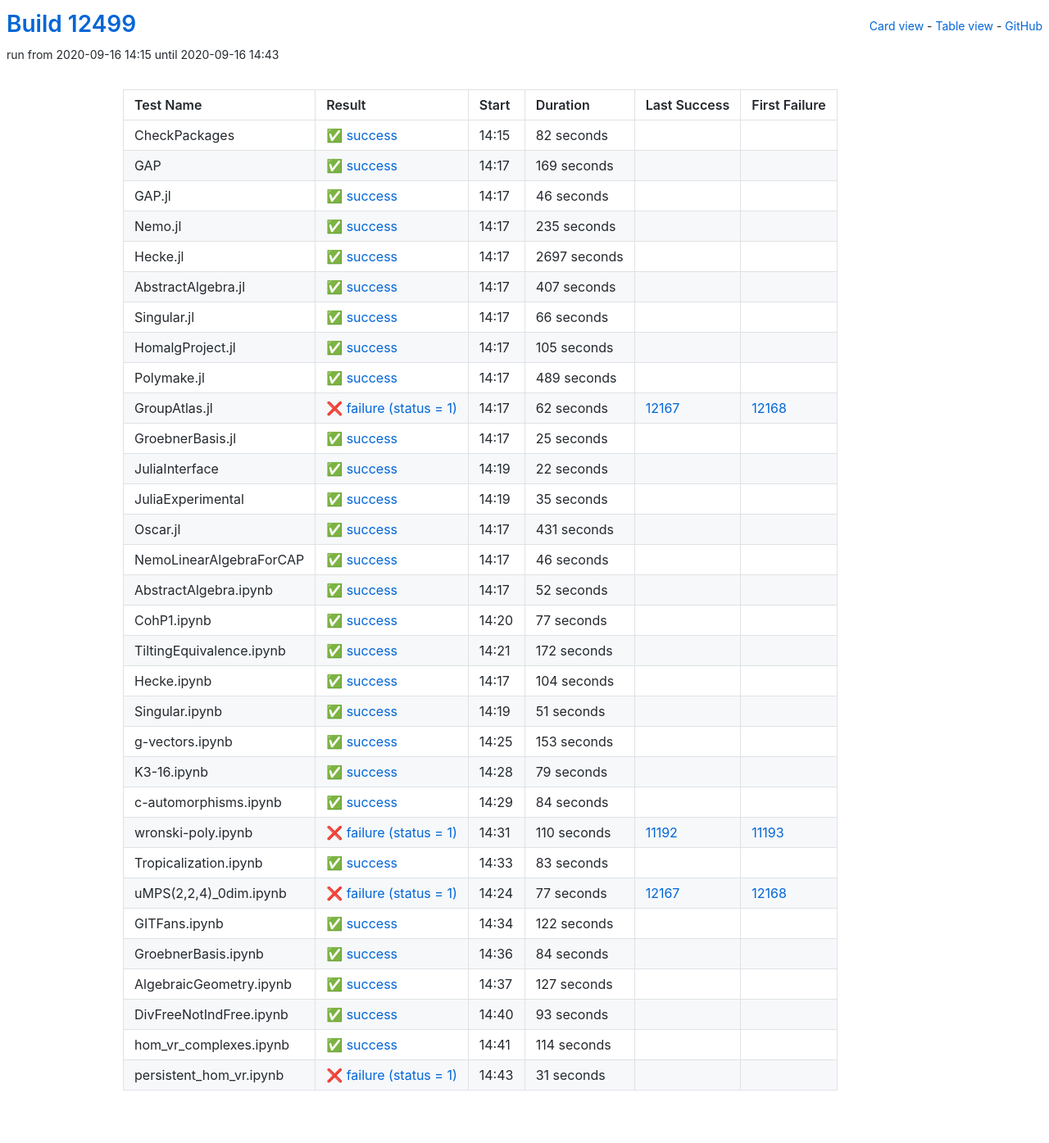
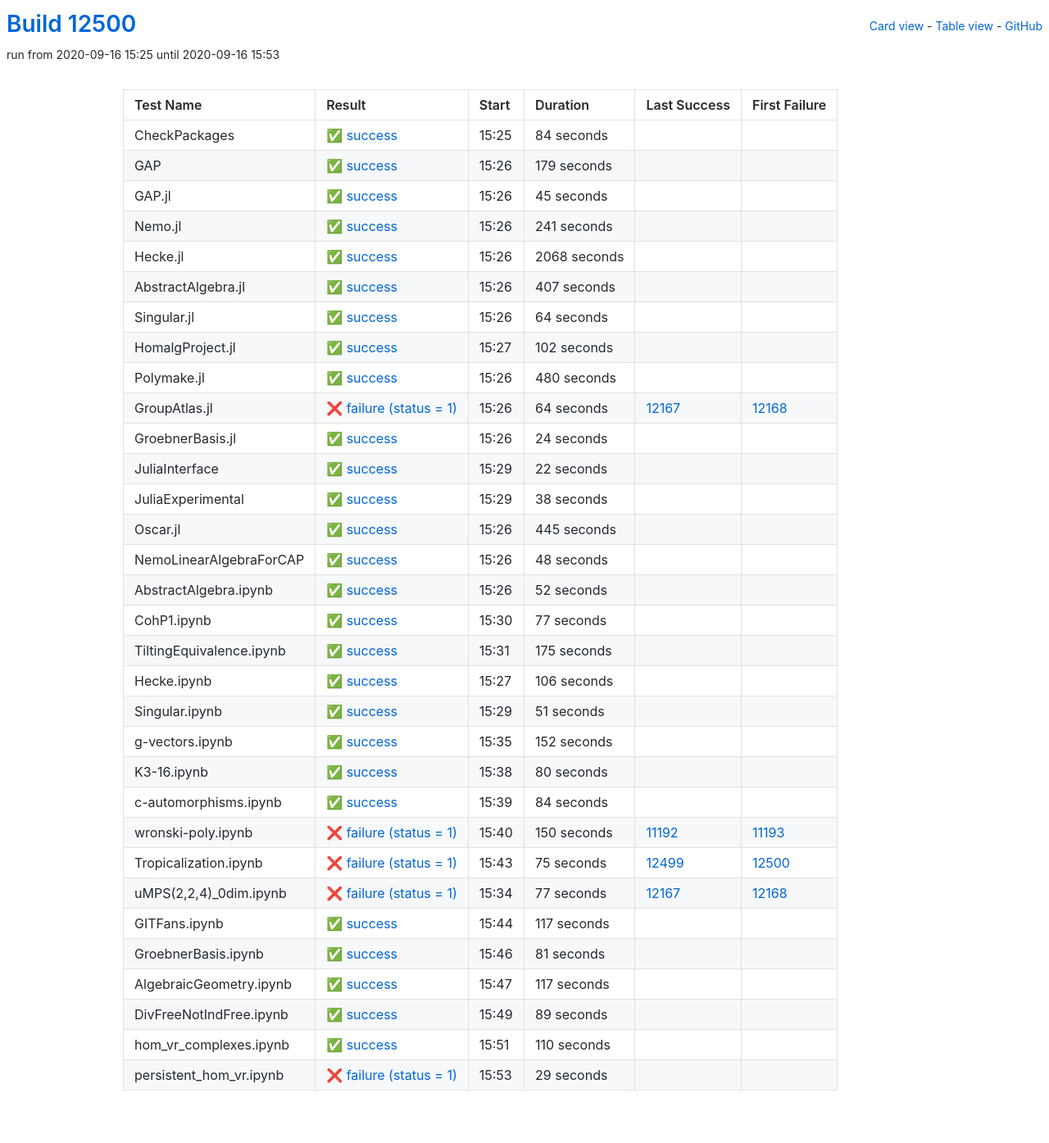
Before and after one commit to oscar-system/oscar-ci-status, a Jekyll site: the page built from table.html, in a window 1280 px wide. Shown: the whole page at 82% size. Built offline with Jekyll 4.4.1, drawn with Linux system fonts in a browser that asks for light colours.

Commit message:
Build #12500

```diff
--- a/_data/ci.yml
+++ b/_data/ci.yml
@@ -1,6 +1,6 @@
 ---
-build: 12499
-build_url: https://oscarci.mathematik.uni-kl.de/job/oscar/12499/
+build: 12500
+build_url: https://oscarci.mathematik.uni-kl.de/job/oscar/12500/
 job: oscar
 organization: oscar-system
 repo: oscar-ci-status
@@ -8,68 +8,68 @@
 tests:
 - name: CheckPackages
   id: checkpackages
-  log: https://oscarci.mathematik.uni-kl.de/job/oscar/12499/artifact/logs/build-12499/CheckPackages.log
-  start: 2020-09-16 14:15
+  log: https://oscarci.mathematik.uni-kl.de/job/oscar/12500/artifact/logs/build-12500/CheckPackages.log
+  start: 2020-09-16 15:25
   success: true
   exitcode: 0
   status: success
-  duration: 82
+  duration: 84
   last_success: false
   last_success_url:
   first_failure: false
   first_failure_url:
 - name: GAP
   id: gap
-  log: https://oscarci.mathematik.uni-kl.de/job/oscar/12499/artifact/logs/build-12499/GAP.log
-  start: 2020-09-16 14:17
+  log: https://oscarci.mathematik.uni-kl.de/job/oscar/12500/artifact/logs/build-12500/GAP.log
+  start: 2020-09-16 15:26
   success: true
   exitcode: 0
   status: success
-  duration: 169
+  duration: 179
   last_success: false
   last_success_url:
   first_failure: false
   first_failure_url:
 - name: GAP.jl
   id: gap-jl
-  log: https://oscarci.mathematik.uni-kl.de/job/oscar/12499/artifact/logs/build-12499/GAP.jl.log
-  start: 2020-09-16 14:17
+  log: https://oscarci.mathematik.uni-kl.de/job/oscar/12500/artifact/logs/build-12500/GAP.jl.log
+  start: 2020-09-16 15:26
   success: true
   exitcode: 0
   status: success
-  duration: 46
+  duration: 45
   last_success: false
   last_success_url:
   first_failure: false
   first_failure_url:
 - name: Nemo.jl
   id: nemo-jl
-  log: https://oscarci.mathematik.uni-kl.de/job/oscar/12499/artifact/logs/build-12499/Nemo.jl.log
-  start: 2020-09-16 14:17
+  log: https://oscarci.mathematik.uni-kl.de/job/oscar/12500/artifact/logs/build-12500/Nemo.jl.log
+  start: 2020-09-16 15:26
   success: true
   exitcode: 0
   status: success
-  duration: 235
+  duration: 241
   last_success: false
   last_success_url:
   first_failure: false
   first_failure_url:
 - name: Hecke.jl
   id: hecke-jl
-  log: https://oscarci.mathematik.uni-kl.de/job/oscar/12499/artifact/logs/build-12499/Hecke.jl.log
-  start: 2020-09-16 14:17
+  log: https://oscarci.mathematik.uni-kl.de/job/oscar/12500/artifact/logs/build-12500/Hecke.jl.log
+  start: 2020-09-16 15:26
   success: true
   exitcode: 0
   status: success
-  duration: 2697
+  duration: 2068
   last_success: false
   last_success_url:
   first_failure: false
   first_failure_url:
 - name: AbstractAlgebra.jl
   id: abstractalgebra-jl
-  log: https://oscarci.mathematik.uni-kl.de/job/oscar/12499/artifact/logs/build-12499/AbstractAlgebra.jl.log
-  start: 2020-09-16 14:17
+  log: https://oscarci.mathematik.uni-kl.de/job/oscar/12500/artifact/logs/build-12500/AbstractAlgebra.jl.log
+  start: 2020-09-16 15:26
   success: true
   exitcode: 0
   status: success
@@ -80,68 +80,68 @@
   first_failure_url:
 - name: Singular.jl
   id: singular-jl
-  log: https://oscarci.mathematik.uni-kl.de/job/oscar/12499/artifact/logs/build-12499/Singular.jl.log
-  start: 2020-09-16 14:17
+  log: https://oscarci.mathematik.uni-kl.de/job/oscar/12500/artifact/logs/build-12500/Singular.jl.log
+  start: 2020-09-16 15:26
   success: true
   exitcode: 0
   status: success
-  duration: 66
+  duration: 64
   last_success: false
   last_success_url:
   first_failure: false
   first_failure_url:
 - name: HomalgProject.jl
   id: homalgproject-jl
-  log: https://oscarci.mathematik.uni-kl.de/job/oscar/12499/artifact/logs/build-12499/HomalgProject.jl.log
-  start: 2020-09-16 14:17
+  log: https://oscarci.mathematik.uni-kl.de/job/oscar/12500/artifact/logs/build-12500/HomalgProject.jl.log
+  start: 2020-09-16 15:27
   success: true
   exitcode: 0
   status: success
-  duration: 105
+  duration: 102
   last_success: false
   last_success_url:
   first_failure: false
   first_failure_url:
 - name: Polymake.jl
   id: polymake-jl
-  log: https://oscarci.mathematik.uni-kl.de/job/oscar/12499/artifact/logs/build-12499/Polymake.jl.log
-  start: 2020-09-16 14:17
+  log: https://oscarci.mathematik.uni-kl.de/job/oscar/12500/artifact/logs/build-12500/Polymake.jl.log
+  start: 2020-09-16 15:26
   success: true
   exitcode: 0
   status: success
-  duration: 489
+  duration: 480
   last_success: false
   last_success_url:
   first_failure: false
   first_failure_url:
 - name: GroupAtlas.jl
   id: groupatlas-jl
-  log: https://oscarci.mathematik.uni-kl.de/job/oscar/12499/artifact/logs/build-12499/GroupAtlas.jl.log
-  start: 2020-09-16 14:17
+  log: https://oscarci.mathematik.uni-kl.de/job/oscar/12500/artifact/logs/build-12500/GroupAtlas.jl.log
+  start: 2020-09-16 15:26
   success: false
   exitcode: 1
   status: failure
-  duration: 62
+  duration: 64
   last_success: 12167
   last_success_url: https://oscarci.mathematik.uni-kl.de/job/oscar/12167/
   first_failure: 12168
   first_failure_url: https://oscarci.mathematik.uni-kl.de/job/oscar/12168/
 - name: GroebnerBasis.jl
   id: groebnerbasis-jl
-  log: https://oscarci.mathematik.uni-kl.de/job/oscar/12499/artifact/logs/build-12499/GroebnerBasis.jl.log
-  start: 2020-09-16 14:17
+  log: https://oscarci.mathematik.uni-kl.de/job/oscar/12500/artifact/logs/build-12500/GroebnerBasis.jl.log
+  start: 2020-09-16 15:26
   success: true
   exitcode: 0
   status: success
-  duration: 25
+  duration: 24
   last_success: false
   last_success_url:
   first_failure: false
   first_failure_url:
 - name: JuliaInterface
   id: juliainterface
-  log: https://oscarci.mathematik.uni-kl.de/job/oscar/12499/artifact/logs/build-12499/JuliaInterface.log
-  start: 2020-09-16 14:19
+  log: https://oscarci.mathematik.uni-kl.de/job/oscar/12500/artifact/logs/build-12500/JuliaInterface.log
+  start: 2020-09-16 15:29
   success: true
   exitcode: 0
   status: success
@@ -152,44 +152,44 @@
   first_failure_url:
 - name: JuliaExperimental
   id: juliaexperimental
-  log: https://oscarci.mathematik.uni-kl.de/job/oscar/12499/artifact/logs/build-12499/JuliaExperimental.log
-  start: 2020-09-16 14:19
+  log: https://oscarci.mathematik.uni-kl.de/job/oscar/12500/artifact/logs/build-12500/JuliaExperimental.log
+  start: 2020-09-16 15:29
   success: true
   exitcode: 0
   status: success
-  duration: 35
+  duration: 38
   last_success: false
   last_success_url:
   first_failure: false
   first_failure_url:
 - name: Oscar.jl
   id: oscar-jl
-  log: https://oscarci.mathematik.uni-kl.de/job/oscar/12499/artifact/logs/build-12499/Oscar.jl.log
-  start: 2020-09-16 14:17
+  log: https://oscarci.mathematik.uni-kl.de/job/oscar/12500/artifact/logs/build-12500/Oscar.jl.log
+  start: 2020-09-16 15:26
   success: true
   exitcode: 0
   status: success
-  duration: 431
+  duration: 445
   last_success: false
   last_success_url:
   first_failure: false
   first_failure_url:
 - name: NemoLinearAlgebraForCAP
   id: nemolinearalgebraforcap
-  log: https://oscarci.mathematik.uni-kl.de/job/oscar/12499/artifact/logs/build-12499/NemoLinearAlgebraForCAP.log
-  start: 2020-09-16 14:17
+  log: https://oscarci.mathematik.uni-kl.de/job/oscar/12500/artifact/logs/build-12500/NemoLinearAlgebraForCAP.log
+  start: 2020-09-16 15:26
   success: true
   exitcode: 0
   status: success
-  duration: 46
+  duration: 48
   last_success: false
   last_success_url:
   first_failure: false
   first_failure_url:
 - name: AbstractAlgebra.ipynb
   id: abstractalgebra-ipynb
-  log: https://oscarci.mathematik.uni-kl.de/job/oscar/12499/artifact/logs/build-12499/AbstractAlgebra.ipynb.log
-  start: 2020-09-16 14:17
+  log: https://oscarci.mathematik.uni-kl.de/job/oscar/12500/artifact/logs/build-12500/AbstractAlgebra.ipynb.log
+  start: 2020-09-16 15:26
   success: true
   exitcode: 0
   status: success
@@ -200,8 +200,8 @@
   first_failure_url:
 - name: CohP1.ipynb
   id: cohp1-ipynb
-  log: https://oscarci.mathematik.uni-kl.de/job/oscar/12499/artifact/logs/build-12499/CohP1.ipynb.log
-  start: 2020-09-16 14:20
+  log: https://oscarci.mathematik.uni-kl.de/job/oscar/12500/artifact/logs/build-12500/CohP1.ipynb.log
+  start: 2020-09-16 15:30
   success: true
   exitcode: 0
   status: success
@@ -212,32 +212,32 @@
   first_failure_url:
 - name: TiltingEquivalence.ipynb
   id: tiltingequivalence-ipynb
-  log: https://oscarci.mathematik.uni-kl.de/job/oscar/12499/artifact/logs/build-12499/TiltingEquivalence.ipynb.log
-  start: 2020-09-16 14:21
+  log: https://oscarci.mathematik.uni-kl.de/job/oscar/12500/artifact/logs/build-12500/TiltingEquivalence.ipynb.log
+  start: 2020-09-16 15:31
   success: true
   exitcode: 0
   status: success
-  duration: 172
+  duration: 175
   last_success: false
   last_success_url:
   first_failure: false
   first_failure_url:
 - name: Hecke.ipynb
   id: hecke-ipynb
-  log: https://oscarci.mathematik.uni-kl.de/job/oscar/12499/artifact/logs/build-12499/Hecke.ipynb.log
-  start: 2020-09-16 14:17
+  log: https://oscarci.mathematik.uni-kl.de/job/oscar/12500/artifact/logs/build-12500/Hecke.ipynb.log
+  start: 2020-09-16 15:27
   success: true
   exitcode: 0
   status: success
-  duration: 104
+  duration: 106
   last_success: false
   last_success_url:
   first_failure: false
   first_failure_url:
 - name: Singular.ipynb
   id: singular-ipynb
-  log: https://oscarci.mathematik.uni-kl.de/job/oscar/12499/artifact/logs/build-12499/Singular.ipynb.log
-  start: 2020-09-16 14:19
+  log: https://oscarci.mathematik.uni-kl.de/job/oscar/12500/artifact/logs/build-12500/Singular.ipynb.log
+  start: 2020-09-16 15:29
   success: true
   exitcode: 0
   status: success
@@ -248,32 +248,32 @@
   first_failure_url:
 - name: g-vectors.ipynb
   id: g-vectors-ipynb
-  log: https://oscarci.mathematik.uni-kl.de/job/oscar/12499/artifact/logs/build-12499/g-vectors.ipynb.log
-  start: 2020-09-16 14:25
+  log: https://oscarci.mathematik.uni-kl.de/job/oscar/12500/artifact/logs/build-12500/g-vectors.ipynb.log
+  start: 2020-09-16 15:35
   success: true
   exitcode: 0
   status: success
-  duration: 153
+  duration: 152
   last_success: false
   last_success_url:
   first_failure: false
   first_failure_url:
 - name: K3-16.ipynb
   id: k3-16-ipynb
-  log: https://oscarci.mathematik.uni-kl.de/job/oscar/12499/artifact/logs/build-12499/K3-16.ipynb.log
-  start: 2020-09-16 14:28
+  log: https://oscarci.mathematik.uni-kl.de/job/oscar/12500/artifact/logs/build-12500/K3-16.ipynb.log
+  start: 2020-09-16 15:38
   success: true
   exitcode: 0
   status: success
-  duration: 79
+  duration: 80
   last_success: false
   last_success_url:
   first_failure: false
   first_failure_url:
 - name: c-automorphisms.ipynb
   id: c-automorphisms-ipynb
-  log: https://oscarci.mathematik.uni-kl.de/job/oscar/12499/artifact/logs/build-12499/c-automorphisms.ipynb.log
-  start: 2020-09-16 14:29
+  log: https://oscarci.mathematik.uni-kl.de/job/oscar/12500/artifact/logs/build-12500/c-automorphisms.ipynb.log
+  start: 2020-09-16 15:39
   success: true
   exitcode: 0
   status: success
@@ -284,32 +284,32 @@
   first_failure_url:
 - name: wronski-poly.ipynb
   id: wronski-poly-ipynb
-  log: https://oscarci.mathematik.uni-kl.de/job/oscar/12499/artifact/logs/build-12499/wronski-poly.ipynb.log
-  start: 2020-09-16 14:31
+  log: https://oscarci.mathematik.uni-kl.de/job/oscar/12500/artifact/logs/build-12500/wronski-poly.ipynb.log
+  start: 2020-09-16 15:40
   success: false
   exitcode: 1
   status: failure
-  duration: 110
+  duration: 150
   last_success: 11192
   last_success_url: https://oscarci.mathematik.uni-kl.de/job/oscar/11192/
   first_failure: 11193
   first_failure_url: https://oscarci.mathematik.uni-kl.de/job/oscar/11193/
 - name: Tropicalization.ipynb
   id: tropicalization-ipynb
-  log: https://oscarci.mathematik.uni-kl.de/job/oscar/12499/artifact/logs/build-12499/Tropicalization.ipynb.log
-  start: 2020-09-16 14:33
-  success: true
-  exitcode: 0
-  status: success
-  duration: 83
-  last_success: false
-  last_success_url:
-  first_failure: false
-  first_failure_url:
+  log: https://oscarci.mathematik.uni-kl.de/job/oscar/12500/artifact/logs/build-12500/Tropicalization.ipynb.log
+  start: 2020-09-16 15:43
+  success: false
+  exitcode: 1
+  status: failure
+  duration: 75
+  last_success: 12499
+  last_success_url: https://oscarci.mathematik.uni-kl.de/job/oscar/12499/
+  first_failure: 12500
+  first_failure_url: https://oscarci.mathematik.uni-kl.de/job/oscar/12500/
 - name: uMPS(2,2,4)_0dim.ipynb
   id: umps-2-2-4-0dim-ipynb
-  log: https://oscarci.mathematik.uni-kl.de/job/oscar/12499/artifact/logs/build-12499/uMPS-2-2-4-_0dim.ipynb.log
-  start: 2020-09-16 14:24
+  log: https://oscarci.mathematik.uni-kl.de/job/oscar/12500/artifact/logs/build-12500/uMPS-2-2-4-_0dim.ipynb.log
+  start: 2020-09-16 15:34
   success: false
   exitcode: 1
   status: failure
@@ -320,72 +320,72 @@
   first_failure_url: https://oscarci.mathematik.uni-kl.de/job/oscar/12168/
 - name: GITFans.ipynb
   id: gitfans-ipynb
-  log: https://oscarci.mathematik.uni-kl.de/job/oscar/12499/artifact/logs/build-12499/GITFans.ipynb.log
-  start: 2020-09-16 14:34
+  log: https://oscarci.mathematik.uni-kl.de/job/oscar/12500/artifact/logs/build-12500/GITFans.ipynb.log
+  start: 2020-09-16 15:44
   success: true
   exitcode: 0
   status: success
-  duration: 122
+  duration: 117
   last_success: false
   last_success_url:
   first_failure: false
   first_failure_url:
 - name: GroebnerBasis.ipynb
   id: groebnerbasis-ipynb
-  log: https://oscarci.mathematik.uni-kl.de/job/oscar/12499/artifact/logs/build-12499/GroebnerBasis.ipynb.log
-  start: 2020-09-16 14:36
+  log: https://oscarci.mathematik.uni-kl.de/job/oscar/12500/artifact/logs/build-12500/GroebnerBasis.ipynb.log
+  start: 2020-09-16 15:46
   success: true
   exitcode: 0
   status: success
-  duration: 84
+  duration: 81
   last_success: false
   last_success_url:
   first_failure: false
   first_failure_url:
 - name: AlgebraicGeometry.ipynb
   id: algebraicgeometry-ipynb
-  log: https://oscarci.mathematik.uni-kl.de/job/oscar/12499/artifact/logs/build-12499/AlgebraicGeometry.ipynb.log
-  start: 2020-09-16 14:37
+  log: https://oscarci.mathematik.uni-kl.de/job/oscar/12500/artifact/logs/build-12500/AlgebraicGeometry.ipynb.log
+  start: 2020-09-16 15:47
   success: true
   exitcode: 0
   status: success
-  duration: 127
+  duration: 117
   last_success: false
   last_success_url:
   first_failure: false
   first_failure_url:
 - name: DivFreeNotIndFree.ipynb
   id: divfreenotindfree-ipynb
-  log: https://oscarci.mathematik.uni-kl.de/job/oscar/12499/artifact/logs/build-12499/DivFreeNotIndFree.ipynb.log
-  start: 2020-09-16 14:40
+  log: https://oscarci.mathematik.uni-kl.de/job/oscar/12500/artifact/logs/build-12500/DivFreeNotIndFree.ipynb.log
+  start: 2020-09-16 15:49
   success: true
   exitcode: 0
   status: success
-  duration: 93
+  duration: 89
   last_success: false
   last_success_url:
   first_failure: false
   first_failure_url:
 - name: hom_vr_complexes.ipynb
   id: hom-vr-complexes-ipynb
-  log: https://oscarci.mathematik.uni-kl.de/job/oscar/12499/artifact/logs/build-12499/hom_vr_complexes.ipynb.log
-  start: 2020-09-16 14:41
+  log: https://oscarci.mathematik.uni-kl.de/job/oscar/12500/artifact/logs/build-12500/hom_vr_complexes.ipynb.log
+  start: 2020-09-16 15:51
   success: true
   exitcode: 0
   status: success
-  duration: 114
+  duration: 110
   last_success: false
   last_success_url:
   first_failure: false
   first_failure_url:
 - name: persistent_hom_vr.ipynb
   id: persistent-hom-vr-ipynb
-  log: https://oscarci.mathematik.uni-kl.de/job/oscar/12499/artifact/logs/build-12499/persistent_hom_vr.ipynb.log
-  start: 2020-09-16 14:43
+  log: https://oscarci.mathematik.uni-kl.de/job/oscar/12500/artifact/logs/build-12500/persistent_hom_vr.ipynb.log
+  start: 2020-09-16 15:53
   success: false
   exitcode: 1
   status: failure
-  duration: 31
+  duration: 29
   last_success: false
   last_success_url:
   first_failure: false
```
Also changed, not shown: README.md.
